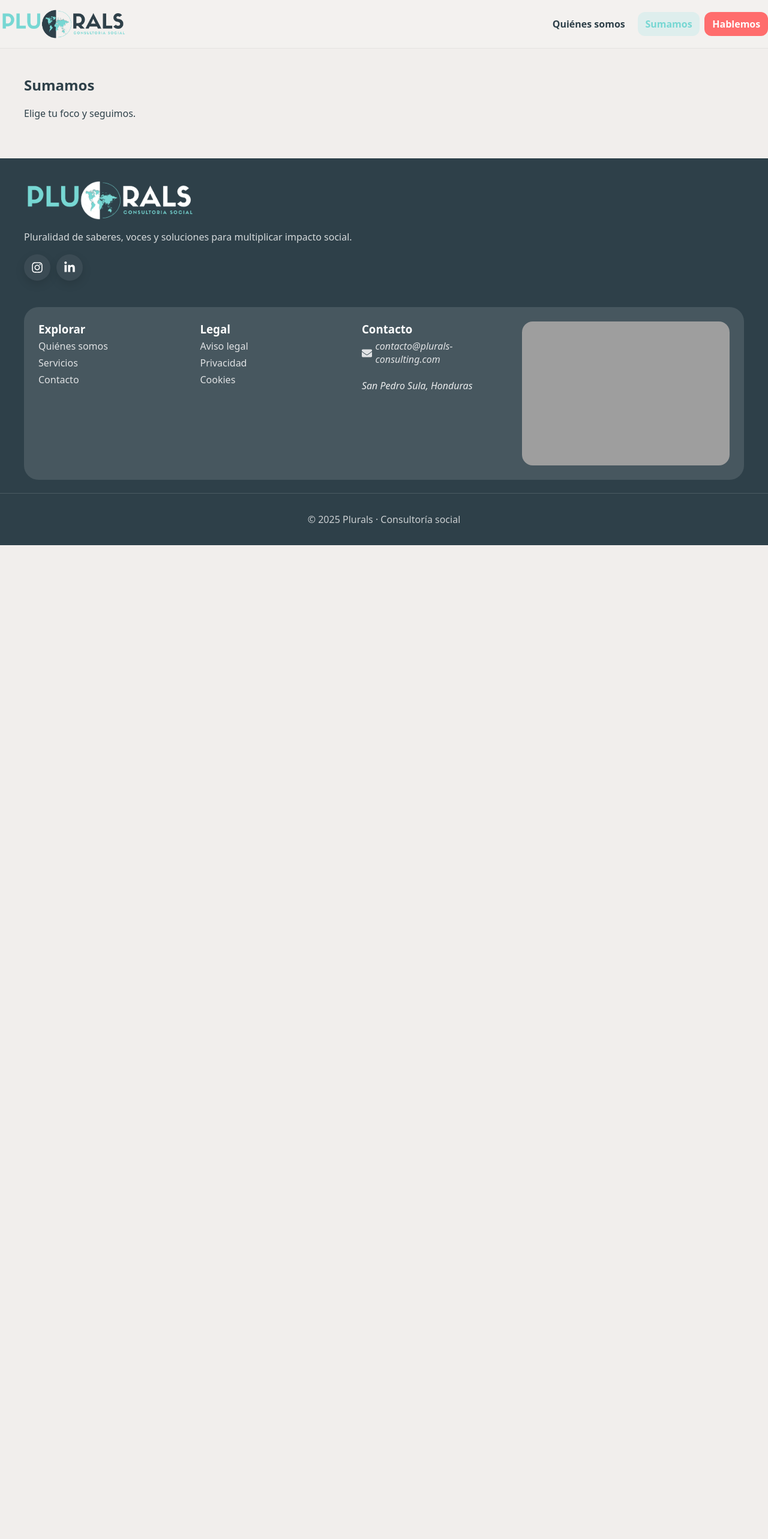
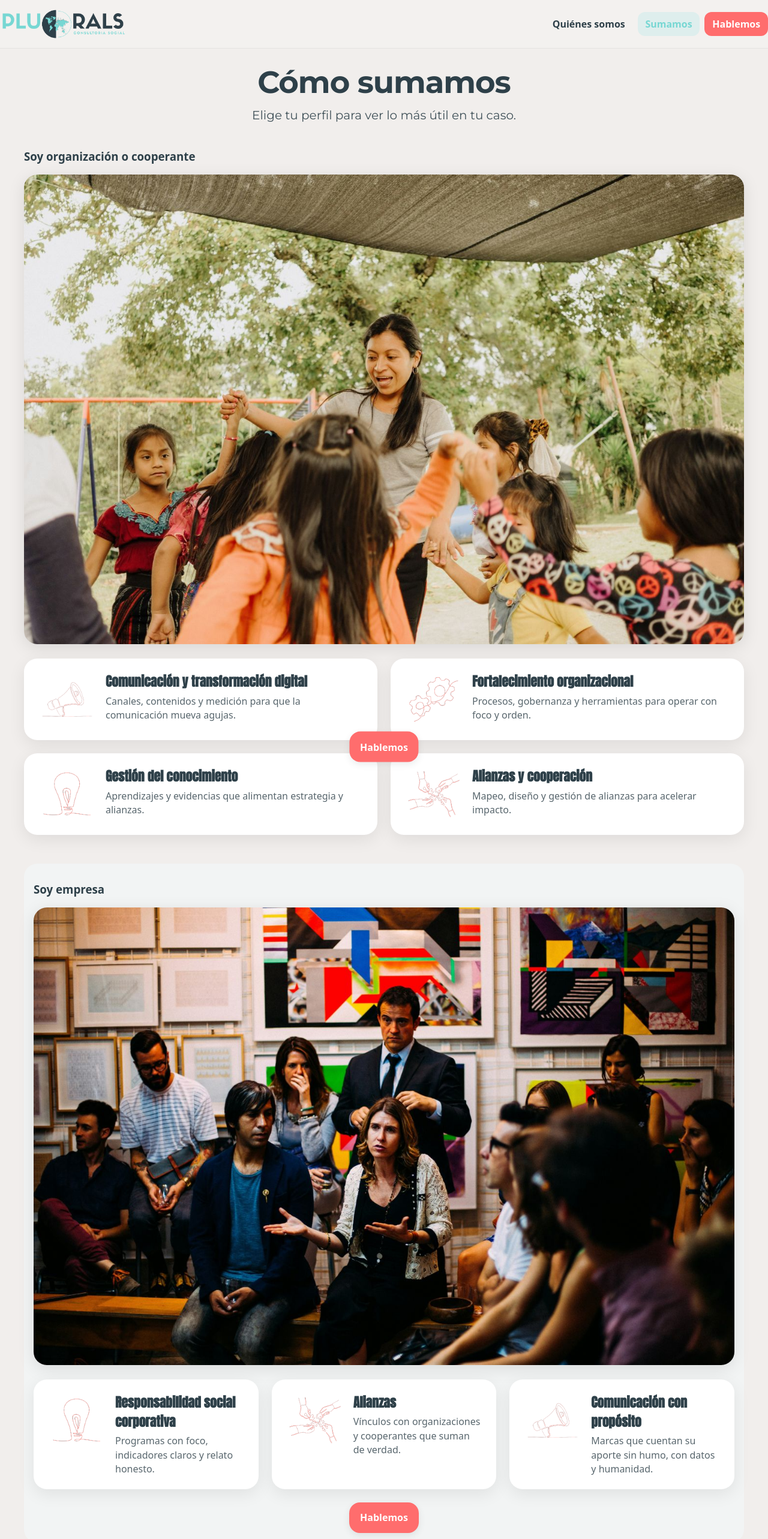
Before and after one commit to SeiCp/plurals, a React (Vite) app: page /servicios in a window 1280 px wide. Shown: the top 2566 px of the page at 60% size. Before the commit the page ends 909 px from the top, so only its background shows below. Built offline with nearby package versions, Linux system fonts and the light colour scheme; grey boxes are pictures that could not be loaded.

Commit message:
Update changes

```diff
--- a/src/pages/ServicesPage.jsx
+++ b/src/pages/ServicesPage.jsx
@@ -1,57 +1,88 @@
-// src/pages/ServicesPage.jsx
-import React, { useEffect } from "react";
-import { useLocation } from "react-router-dom";
+import { Link } from "react-router-dom";
+import "../styles/services.scss";
+
+// Banners
+import orgImg from "../assets/how-org.jpg";
+import empImg from "../assets/how-empresa.jpg";
+
+// Iconos
+import icoCom from "../assets/ico-comunicacion.png";
+import icoFort from "../assets/ico-fortalecimiento.png";
+import icoKnow from "../assets/ico-conocimiento.png";
+import icoAlly from "../assets/ico-alianzas.png";
+
+const org = [
+  { icon: icoCom,  title: "Comunicación y transformación digital", desc: "Canales, contenidos y medición para que la comunicación mueva agujas." },
+  { icon: icoFort, title: "Fortalecimiento organizacional",        desc: "Procesos, gobernanza y herramientas para operar con foco y orden." },
+  { icon: icoKnow, title: "Gestión del conocimiento",               desc: "Aprendizajes y evidencias que alimentan estrategia y alianzas." },
+  { icon: icoAlly, title: "Alianzas y cooperación",                 desc: "Mapeo, diseño y gestión de alianzas para acelerar impacto." },
+];
+
+const emp = [
+  { icon: icoKnow, title: "Responsabilidad social corporativa", desc: "Programas con foco, indicadores claros y relato honesto." },
+  { icon: icoAlly, title: "Alianzas",                           desc: "Vínculos con organizaciones y cooperantes que suman de verdad." },
+  { icon: icoCom,  title: "Comunicación con propósito",         desc: "Marcas que cuentan su aporte sin humo, con datos y humanidad." },
+];
 
 export default function ServicesPage() {
-  const { hash } = useLocation();
-
-  // Si llega con hash (#empresa, #org, etc.), hacemos scroll al inicio del bloque
-  useEffect(() => {
-    if (!hash) return;
-    const el = document.querySelector(hash);
-    if (el) el.scrollIntoView({ behavior: "smooth", block: "start" });
-  }, [hash]);
-
   return (
     <main className="services">
-      {/* Ancla explícita al inicio (por si algún día usas #top) */}
-      <section id="top" className="anchor">
-        <h2 className="sr-only">Inicio de Sumamos</h2>
+      {/* Encabezado como en “Quiénes somos” */}
+      <header className="services__header">
+        <h1 className="services__title">Cómo sumamos</h1>
+        <p className="svc__lead">Elige tu perfil para ver lo más útil en tu caso.</p>
+      </header>
+
+      {/* BLOQUE 1 — Organización / Cooperante */}
+      <section className="svc-block svc-block--org" id="org">
+        <h3>Soy organización o cooperante</h3>
+
+        <figure className="svc__banner" aria-hidden="true">
+          <img src={orgImg} alt="Personas cooperantes trabajando en terreno" />
+        </figure>
+
+        <div className="svc__grid-wrapper">
+          <div className="svc__grid svc__grid--2">
+            {org.map((item) => (
+              <article key={item.title} className="svc__card">
+                <img className="svc__icon" src={item.icon} alt="" />
+                <div className="svc__body">
+                  <h3 className="svc__heading">{item.title}</h3>
+                  <p className="svc__desc">{item.desc}</p>
+                </div>
+              </article>
+            ))}
+          </div>
+
+          <div className="svc__cta svc__cta--center">
+            <Link to="/contacto" className="btn btn--turq">Hablemos</Link>
+          </div>
+        </div>
       </section>
 
-      {/* Intro arriba */}
-      <section className="services__intro">
-        <h1>Sumamos</h1>
-        <p>Elige tu foco y seguimos.</p>
-      </section>
+      {/* BLOQUE 2 — Empresa */}
+      <section className="svc-block svc-block--emp" id="empresa">
+        <h3>Soy empresa</h3>
 
-      {/* ARRIBA: Cooperantes / organizaciones (destino de “Soy cooperante”) */}
-      <section id="org" className="anchor">
-        <h2 className="sr-only">Organizaciones y cooperantes</h2>
-      </section>
+        <figure className="svc__banner" aria-hidden="true">
+          <img src={empImg} alt="Equipo de empresa colaborando" />
+        </figure>
 
-      {/* Aquí iría vuestro contenido real para cooperantes/organizaciones */}
-      {/* ... */}
+        <div className="svc__grid svc__grid--3">
+          {emp.map((item) => (
+            <article key={item.title} className="svc__card">
+              <img className="svc__icon" src={item.icon} alt="" />
+              <div className="svc__body">
+                <h3 className="svc__heading">{item.title}</h3>
+                <p className="svc__desc">{item.desc}</p>
+              </div>
+            </article>
+          ))}
+        </div>
 
-      {/* ABAJO: Empresas (destino de “Soy empresa”) */}
-      <section id="empresa" className="anchor">
-        <h2 className="sr-only">Empresas</h2>
-      </section>
-
-      {/* Aquí iría vuestro contenido real para empresas */}
-      {/* ... */}
-
-      {/* Otras anclas usadas por Impact.jsx para no romper nada */}
-      <section id="organizaciones" className="anchor">
-        <h2 className="sr-only">Organizaciones</h2>
-      </section>
-
-      <section id="estrategia" className="anchor">
-        <h2 className="sr-only">Estrategia</h2>
-      </section>
-
-      <section id="innovacion" className="anchor">
-        <h2 className="sr-only">Innovación</h2>
+        <div className="svc__cta svc__cta--below">
+          <Link to="/contacto" className="btn btn--turq">Hablemos</Link>
+        </div>
       </section>
     </main>
   );
--- a/src/styles/services.scss
+++ b/src/styles/services.scss
@@ -8,18 +8,41 @@
     padding-block: clamp(14px, 2vw, 24px) clamp(28px, 4vw, 48px);
 }
 
-/* Headings: solo márgenes; la tipografía hereda de los H2/H3 globales */
+/* === Encabezado como “Quiénes somos” === */
+.services__header {
+    text-align: center;
+    margin: 0 0 clamp(24px, 5vw, 40px);
+}
+
+.services__title {
+    color: v.$slate;
+    font-family: v.$font-secondary; // igual que "Quiénes somos"
+    font-weight: 800;
+    letter-spacing: -0.02em;
+    font-size: clamp(2.2rem, 5vw, 3.2rem);
+    margin: 0 0 .5rem;
+}
+
+
+/* Reaprovechamos la lead con el mismo aire y centrada */
+.svc__lead {
+    font-family: v.$font-secondary; // igual que "Quiénes somos"
+    color: rgba(v.$slate, 0.9);
+    font-size: clamp(1.05rem, 1.6vw, 1.25rem);
+    font-weight: 400;
+    max-width: 60ch;
+    margin: 0 auto;
+    line-height: 1.6;
+}
+
+
+/* Headings dentro de bloques */
 .svc-block>h2 {
     margin: 0 0 .35rem;
 }
 
 .svc-block>h3 {
     margin: clamp(10px, 1.6vw, 14px) 0 clamp(12px, 2vw, 18px);
-}
-
-.svc__lead {
-    color: color-mix(in srgb, v.$slate 70%, #fff 30%);
-    margin: 0 0 clamp(16px, 2.4vw, 22px);
 }
 
 /* Banners */
@@ -54,13 +77,13 @@
     grid-template-columns: repeat(3, minmax(0, 1fr));
 }
 
-@media (max-width:980px) {
+@media (max-width: 980px) {
     .svc__grid--3 {
         grid-template-columns: repeat(2, 1fr);
     }
 }
 
-@media (max-width:720px) {
+@media (max-width: 720px) {
 
     .svc__grid--2,
     .svc__grid--3 {
@@ -162,12 +185,9 @@
 
 /* Anclas con header fijo */
 #org,
-#empresa {
-    scroll-margin-top: 96px;
-}
-
+#empresa,
 .anchor {
     scroll-margin-top: 96px;
 }
 
-/* ajusta 96px a la altura real del header */
+/* ajusta a la altura real del header */
```
